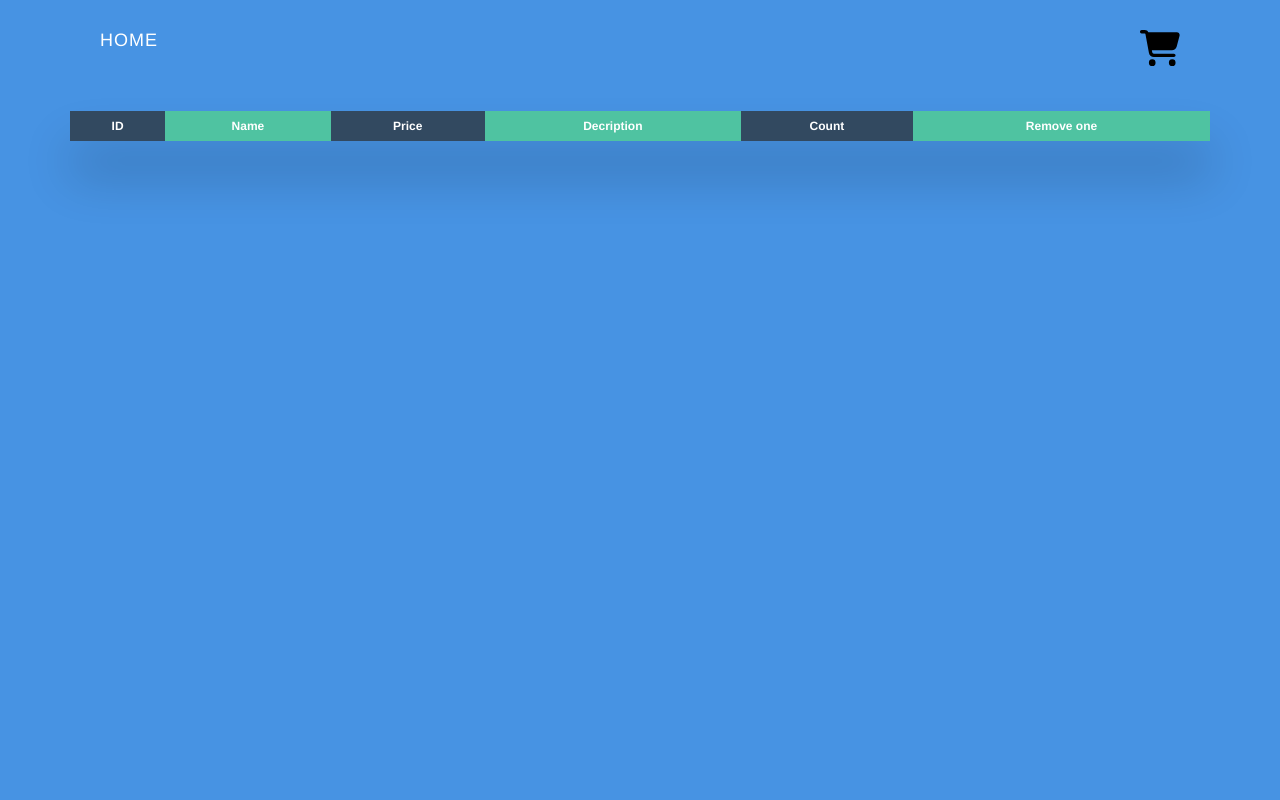
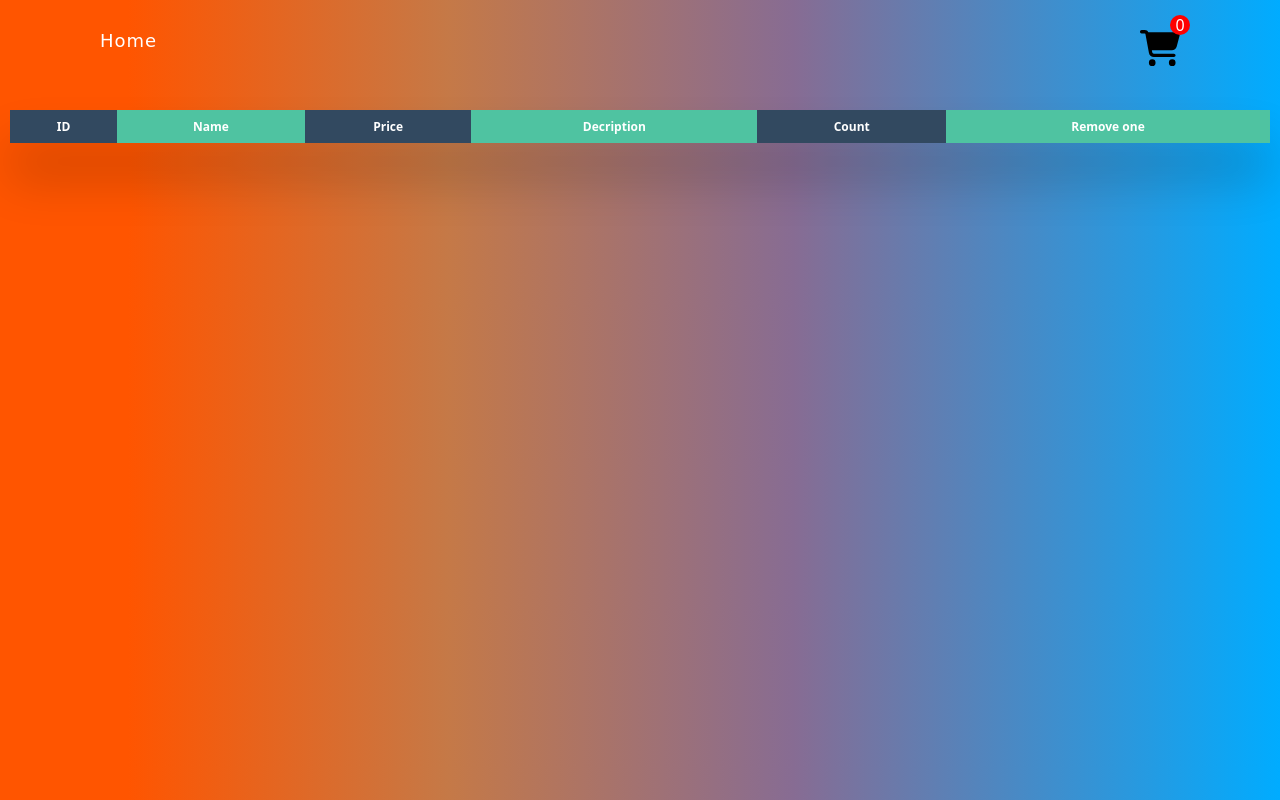
Before and after one commit to hasanasadov/CA_JS_E-Commerce_Cart, a plain HTML site: page cart/cart.html in a window 1280 px wide. Drawn offline with Linux system fonts and the light colour scheme.

Commit message:
Almostdone

```diff
--- a/cart/cart.html
+++ b/cart/cart.html
@@ -11,6 +11,7 @@
         <nav>
             <a href="../home/index.html">Home</a>
             <a href="../cart/cart.html"><img width="40" src="../assets/cart.svg" alt=""></a>
+            <span class="cart-count">0</span>
         </nav>
         <div class="table-wrapper">
             <table class="fl-table">
--- a/cart/script.js
+++ b/cart/script.js
@@ -41,11 +41,11 @@ function refreshNewCart() {
             newCart.push(cartItems[i]);
         }
     }
+    document.querySelector(".cart-count").textContent = newCart.length;
 }
 
 refreshNewCart();
-console.log(cartItems);
-console.log(newCart);
+
 
 trEl = document.querySelectorAll("tr");
 let removeBtn = document.querySelectorAll(".remove-btn");
--- a/cart/style.css
+++ b/cart/style.css
@@ -6,40 +6,61 @@
     -moz-box-sizing: border-box;
 }
 body {
-    font-family: Helvetica;
-    -webkit-font-smoothing: antialiased;
-    background: rgba(71, 147, 227, 1);
+    font-family: system-ui, -apple-system, BlinkMacSystemFont, 'Segoe UI', Roboto, Oxygen, Ubuntu, Cantarell, 'Open Sans', 'Helvetica Neue', sans-serif !important;
+    background: rgb(255,85,0);
+    background: linear-gradient(90deg, rgba(255,85,0,1) 10%, rgba(197,121,71,1) 35%, rgba(135,108,147,1) 62%, rgba(0,172,255,1) 100%);
 }
 
 nav{
     display: flex;
     justify-content: space-between;
     padding: 0 100px;
+    position: relative;
 }
 
 nav a {
+    font-family:cursive;
     text-decoration: none;
     font-size: 18px;
-    text-transform: uppercase;
     letter-spacing: 1px;
     color: white;
     padding: 30px 0;
     cursor: pointer;
     transition: all 1s;
 }
- img{
+td a img{
     transition: all 0.3s;
     cursor: pointer;
 }
 
-img:hover{
-    transform: scale(1.1);
+td a img:hover{
+    transform: scale(1.3);
 }
+
+span{
+    position: absolute;
+    background-color: red;
+    color: white;
+    border-radius: 50%;
+    display: flex;
+    text-align: center;
+    justify-content: center;
+    align-items: center;
+    width: 20px;
+    height: 20px;
+    line-height: 18px;
+
+    text-align: center;
+    top: 15px;
+    right: 90px;
+
+}
+
 
 /* Table Styles */
 
 .table-wrapper {
-    margin: 10px 70px 70px;
+    margin: 10px;
     box-shadow: 0px 35px 50px rgba(0, 0, 0, 0.2);
 }
 
--- a/home/style.css
+++ b/home/style.css
@@ -6,9 +6,9 @@
     -moz-box-sizing: border-box;
 }
 body {
-    font-family: Helvetica;
-    -webkit-font-smoothing: antialiased;
-    background: rgba(71, 147, 227, 1);
+    font-family: system-ui, -apple-system, BlinkMacSystemFont, 'Segoe UI', Roboto, Oxygen, Ubuntu, Cantarell, 'Open Sans', 'Helvetica Neue', sans-serif !important;
+    background: rgb(255,85,0);
+    background: linear-gradient(90deg, rgba(255,85,0,1) 10%, rgba(197,121,71,1) 35%, rgba(135,108,147,1) 62%, rgba(0,172,255,1) 100%);
 }
 
 nav{
@@ -19,9 +19,9 @@ nav{
 }
 
 nav a {
+    font-family:cursive;
     text-decoration: none;
     font-size: 18px;
-    text-transform: uppercase;
     letter-spacing: 1px;
     color: white;
     padding: 30px 0;
@@ -43,13 +43,15 @@ span{
     color: white;
     border-radius: 50%;
     display: flex;
+    text-align: center;
     justify-content: center;
     align-items: center;
     width: 20px;
     height: 20px;
+    line-height: 18px;
 
     text-align: center;
-    top: 17px;
+    top: 15px;
     right: 90px;
 
 }
@@ -58,7 +60,7 @@ span{
 /* Table Styles */
 
 .table-wrapper {
-    margin: 10px 70px 70px;
+    margin: 10px;
     box-shadow: 0px 35px 50px rgba(0, 0, 0, 0.2);
 }
 
```
Also changed, not shown: home/index.html (+1 -1 lines), home/script.js (+8 -0 lines).
